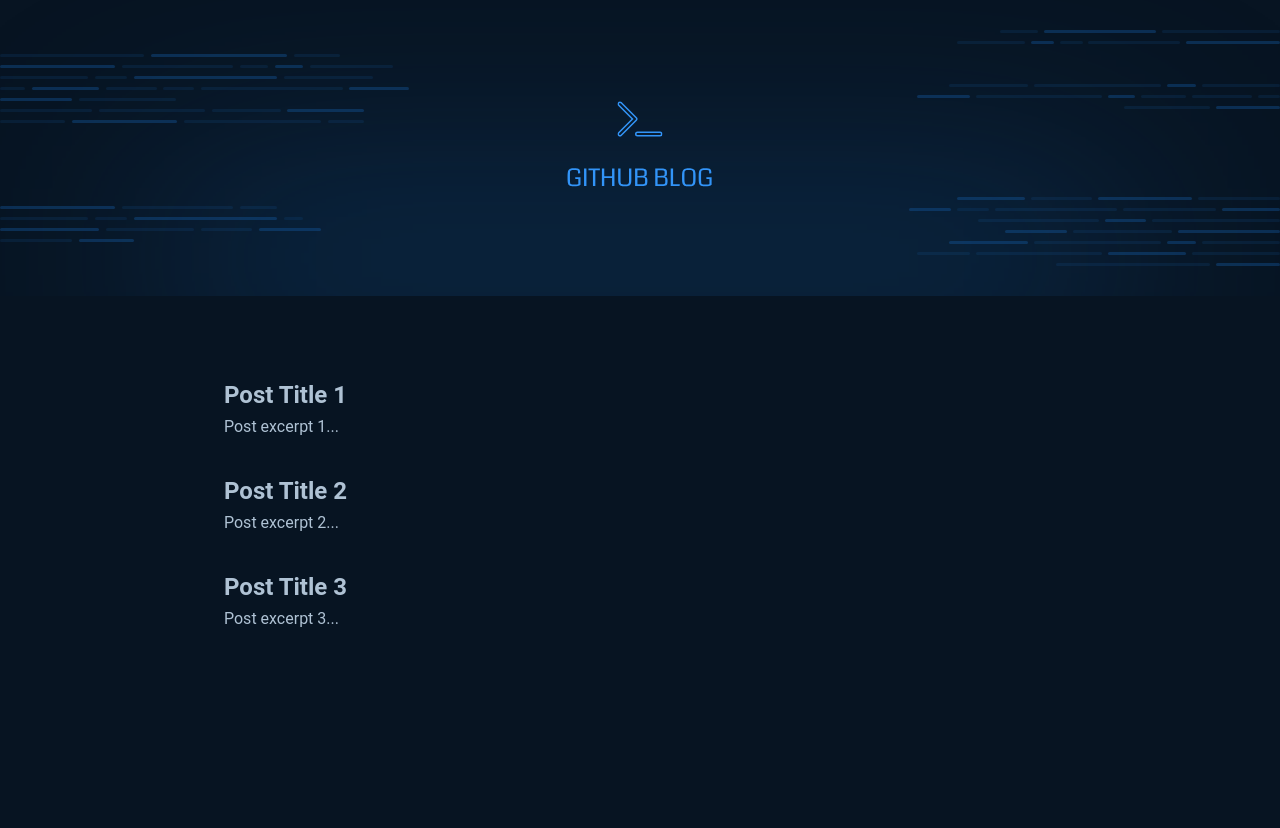
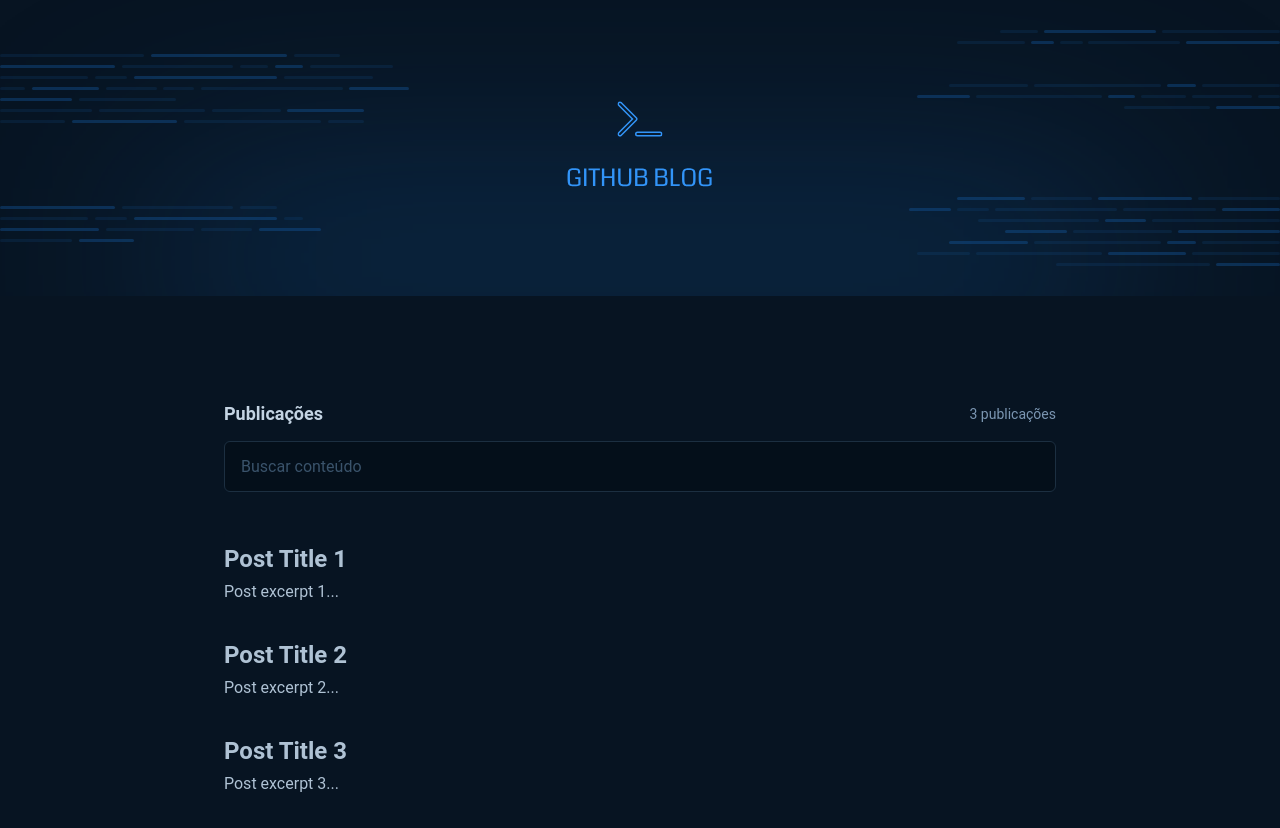
Before and after one commit to ThauanyAA/github-blog, a React (Vite) app: page / in a window 1280 px wide. Before the commit the page ends 800 px from the top, so only its background shows below. Built offline with nearby package versions, Linux system fonts and the light colour scheme; no server answers.

Commit message:
SearchInput

```diff
--- /dev/null
+++ b/src/components/SearchInput/index.tsx
@@ -0,0 +1,32 @@
+import { useState, type FormEvent } from 'react'
+import { SearchContainer } from './styles'
+
+interface SearchInputProps {
+  onSearch: (query: string) => void
+  postsLength: number
+}
+
+export function SearchInput({ onSearch, postsLength }: SearchInputProps) {
+  const [query, setQuery] = useState('')
+
+  function handleSearch(event: FormEvent) {
+    event.preventDefault()
+    onSearch(query)
+  }
+
+  return (
+    <SearchContainer onSubmit={handleSearch}>
+      <header>
+        <h3>Publicações</h3>
+        <span>{postsLength} publicações</span>
+      </header>
+
+      <input
+        type="text"
+        placeholder="Buscar conteúdo"
+        value={query}
+        onChange={(e) => setQuery(e.target.value)}
+      />
+    </SearchContainer>
+  )
+}
--- /dev/null
+++ b/src/components/SearchInput/styles.ts
@@ -0,0 +1,35 @@
+import styled from 'styled-components'
+
+export const SearchContainer = styled.form`
+  margin-top: 4.5rem;
+
+  header {
+    display: flex;
+    justify-content: space-between;
+    align-items: center;
+    margin-bottom: 0.75rem;
+
+    h3 {
+      font-size: 1.125rem;
+      color: ${({ theme }) => theme.colors.subtitle};
+    }
+
+    span {
+      font-size: 0.875rem;
+      color: ${({ theme }) => theme.colors.span};
+    }
+  }
+
+  input {
+    width: 100%;
+    padding: 0.75rem 1rem;
+    background-color: ${({ theme }) => theme.colors.baseInput};
+    border: 1px solid ${({ theme }) => theme.colors.border};
+    border-radius: 6px;
+    color: ${({ theme }) => theme.colors.text};
+
+    &::placeholder {
+      color: ${({ theme }) => theme.colors.label};
+    }
+  }
+`
--- a/src/pages/Home/index.tsx
+++ b/src/pages/Home/index.tsx
@@ -1,10 +1,15 @@
 import { ProfileCard } from "../../components/ProfileCard";
+import { SearchInput } from "../../components/SearchInput";
 import { HomeContainer, PostList } from "./styles";
 
 export function Home() {
   return (
     <HomeContainer>
       <ProfileCard />
+      <SearchInput
+        onSearch={() => {}}
+        postsLength={3}
+      />
       <PostList>
         <article>
           <h2>Post Title 1</h2>
```
